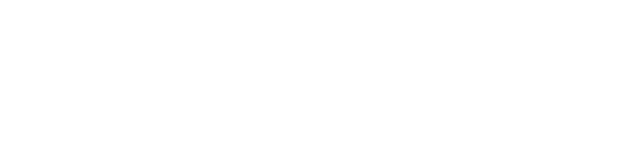
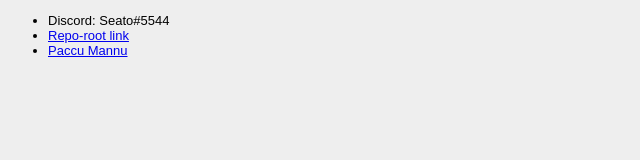
Before and after one commit to xSeato/serhats_prima_repo, a plain HTML site: page Steckbrief/steckbrief.htm in a window 1280 px wide. Shown: the whole page, without its empty margins (0-640 px from the left). Drawn offline with Linux system fonts and the light colour scheme.

Commit message:
idek, hope it works now

```diff
--- a/Steckbrief/steckbrief.htm
+++ b/Steckbrief/steckbrief.htm
@@ -7,11 +7,16 @@
 body {
 	font-family: arial;
 	font-size: small;
-	background: #eeeee
+	background: #eeeeee
 }
 </style>
 </head>
 <body>
 	<!-- Hier die Links zu den gelösten Aufgaben einstellen, aktuelle oben, alte stehen lassen! Format: Aufgabenbezeichnung, Datum -->
+	<ul>
+		<li>Discord: Seato#5544</li>
+		<li><a href="https://github.com/xSeato/serhats_prima_repo">Repo-root link</a></li>
+		<li><a href="https://github.com/xSeato/serhats_prima_repo/tree/main/Projekte/Pacman">Paccu Mannu</a></li>
+	  </ul>
 </body>
 </html>
```
